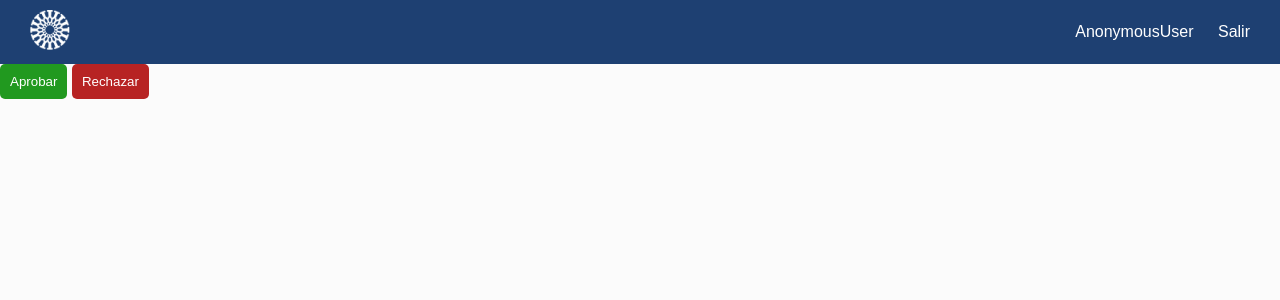
After one commit to ICESI-PI1-2024A-3/ccsa-grupo-2, a Django app: page /users/solicitudes/ in a window 1280 px wide. The commit adds this page. Shown: the top 300 px of the page. Run offline with Django 5.2, Linux system fonts and the light colour scheme.

Commit message:
feat: add interface of interaction approver

```diff
--- a/accounting_management/settings.py
+++ b/accounting_management/settings.py
@@ -127,6 +127,3 @@ DEFAULT_AUTO_FIELD = "django.db.models.BigAutoField"
 AUTHENTICATION_BACKENDS = [
     "users_mgmt.backends.CustomAuthBackend",
 ]
-
-# Login URL
-LOGIN_URL = "login"
--- a/users_mgmt/static/css/base.css
+++ b/users_mgmt/static/css/base.css
@@ -117,3 +117,37 @@ body {
     margin-top: 40px;
     margin-bottom: 20px;
 }
+
+.button-success {
+    padding: 10px;
+    border: none;
+    border-radius: 5px;
+    background: #21991f;
+    color: #fff;
+    cursor: pointer;
+}
+
+.button-success:hover {
+    background: #2ed52b;
+}
+
+.button-success:focus {
+    outline: none;
+}
+
+.button-failure {
+    padding: 10px;
+    border: none;
+    border-radius: 5px;
+    background: #b72323;
+    color: #fff;
+    cursor: pointer;
+}
+
+.button-failure:hover {
+    background: #711111;
+}
+
+.button-failure{
+    outline: : none;;
+}
--- /dev/null
+++ b/users_mgmt/templates/approver.html
@@ -0,0 +1,9 @@
+{% extends "layouts/base.html" %}
+{% block content %}
+
+<div class="prueba">
+    <button type="submit" class="button-success">Aprobar</button>
+    <button type="submit" class="button-failure">Rechazar</button>
+</div>
+
+{% endblock %}
--- a/users_mgmt/templates/index.html
+++ b/users_mgmt/templates/index.html
@@ -1,3 +1,4 @@
 <h1>Hola</h1>
 <a href="{% url "roles" %}">Roles</a>
+<a href="{% url "approvers" %}">Probadores</a>
 <a href="{% url "logout" %}">Cerrar Sesión</a>
--- a/users_mgmt/urls.py
+++ b/users_mgmt/urls.py
@@ -5,4 +5,5 @@ from .views import UserViews
 urlpatterns = [
     path("roles/", UserViews.assign_role, name="roles"),
     path("roles/search_users", UserViews.search_users, name="search_users"),
+    path("solicitudes/", UserViews.show_approver, name="approvers"),
 ]
--- a/users_mgmt/views.py
+++ b/users_mgmt/views.py
@@ -151,3 +151,9 @@ class UserViews:
                 "search_query": search_query,
             },
         )
+
+    def show_approver(request):
+        return render(
+            request,
+            "approver.html"
+        )
```
